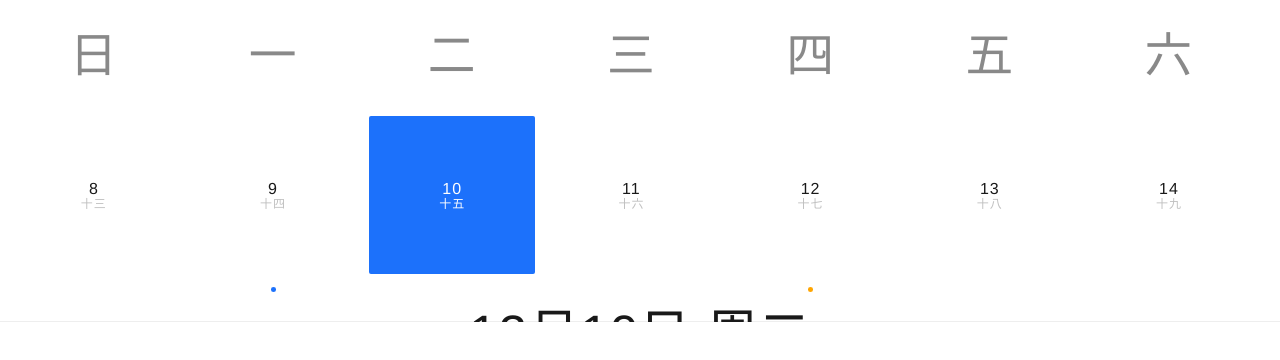
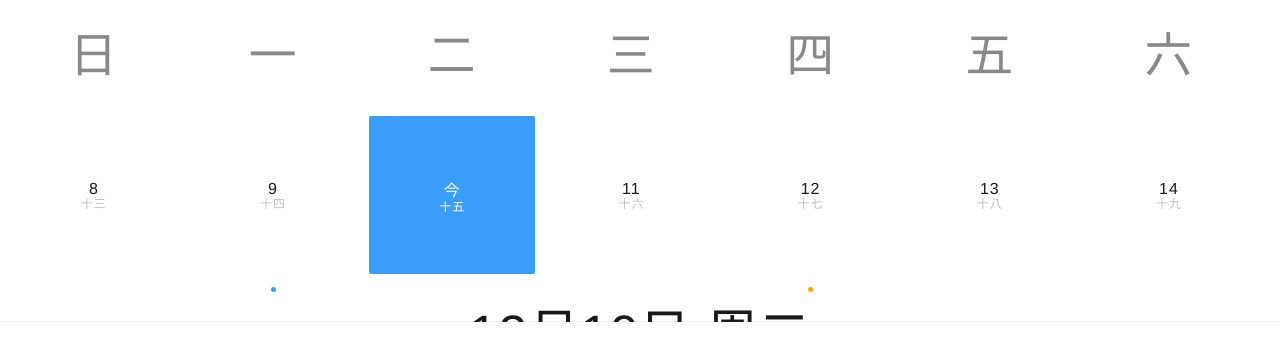
Before and after one commit to UncleSunnyWen/vue-calendar, a Vue app: page / in a window 1280 px wide. Shown: the top 360 px of the page. Built offline with nearby package versions, Linux system fonts and the light colour scheme.

Commit message:
color
Signed-off-by: wenshijie <wenshijie@css.com.cn>

```diff
--- a/src/components/vue-calendar/src/Calendar.vue
+++ b/src/components/vue-calendar/src/Calendar.vue
@@ -30,7 +30,7 @@
                             <p :class="{'calendar_day_checked': isCheckedDay(date), 'calendar_day_today': isToday(date), 'calendar_day_not': !isShowWeek && isNotCurrentMonthDay(date,i)}"
                                class="calendar_day"
                                ref="calendarDay">
-                                <span class="solar">{{date.day}}</span>
+                                <span class="solar">{{isToday(date)?'今':date.day}}</span>
                                 <span class="lunar">{{lunar(date)}}</span>
                             </p>
                             <div :style="{'background': markDateColor(date)}" class="calendar_dot"></div>
@@ -148,7 +148,7 @@
                         val.forEach((item, index) => {
                             if (item.color === undefined) {
                                 let obj = {};
-                                obj.color = '#1c71fb';
+                                obj.color = '#3A9DFA';
                                 if (typeof item === 'string' || typeof item === 'number') {
                                     item = [item];
                                 }
@@ -605,7 +605,7 @@
     }
 
     .calendar_day_today {
-        background: #E3F2FD;
+        background: #DEF0FC;
     }
 
     .calendar_day_checked {
@@ -624,7 +624,7 @@
 
     .calendar_day_today .solar,
     .calendar_day_today .lunar {
-        color: #2196F3;
+        color: #4290D0;
     }
 
     .calendar_day_checked .solar,
@@ -649,7 +649,7 @@
         align-items center
         justify-content center
         width 100%
-        color #E3F2FD
+        color #D6E9FA
         font-size 180px
     }
 
@@ -664,12 +664,12 @@
 
     .today {
         position: absolute;
-        background: #E3F2FD;
-        color: #2196F3;
+        background: #DEF0FC;
+        color: #4290D0;
         font-size 10px
         margin: 0 10px;
         padding 0 4px
-        border: 1px solid #2196F3;
+        border: 1px solid #4290D0;
         border-radius: 4px;
         text-align center
     }
--- a/src/components/vue-calendar/style/common.styl
+++ b/src/components/vue-calendar/style/common.styl
@@ -7,7 +7,7 @@
 //设计稿尺寸
 designSize = 750px
 // 页面主色
-main-color = #1c71fb
+main-color = #3A9DFA
 //页面背景色
 bg-color = #f4f4f4
 //主文字颜色
```
Also changed, not shown: vue-calendar.gif.
